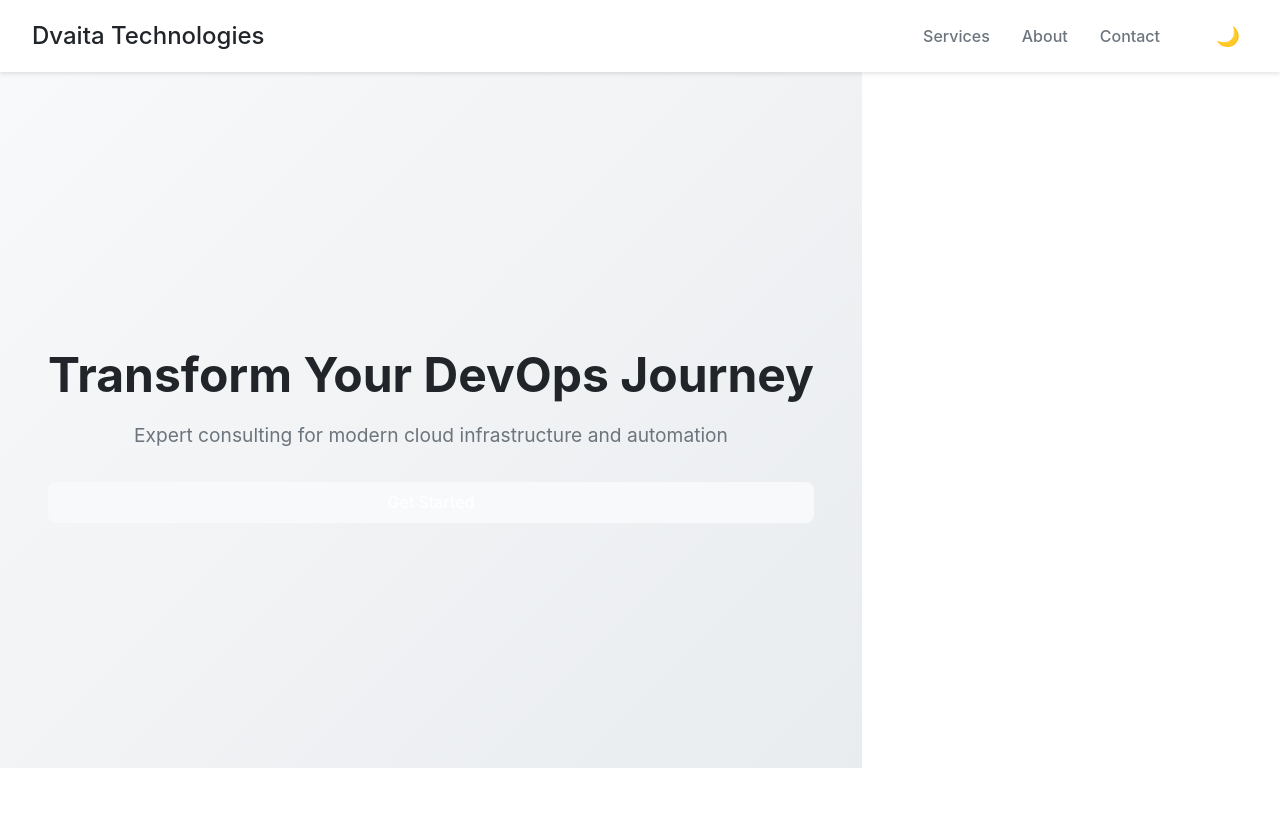
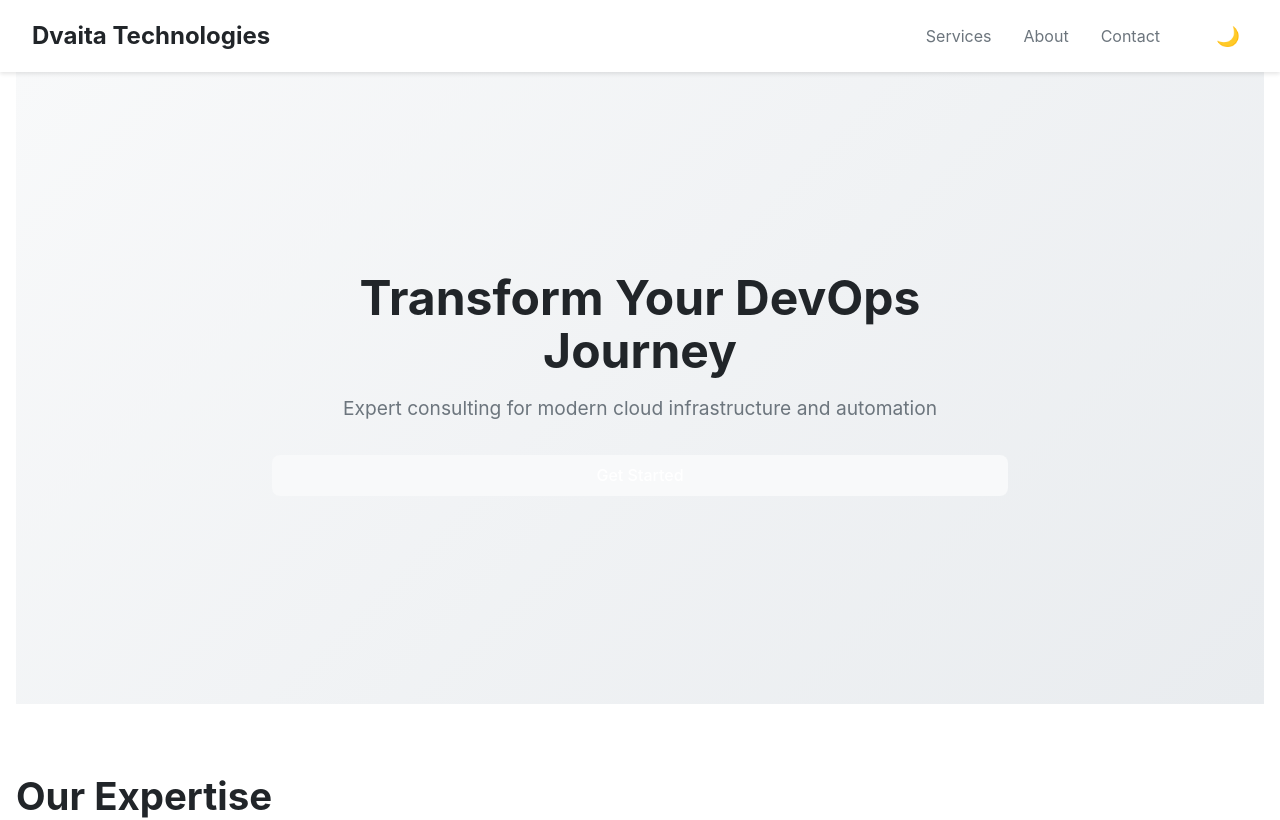
Before and after one commit to DvaitaTech/website, a React (Vite) app: page / in a window 1280 px wide. Shown: the top 820 px of the page. Built offline with nearby package versions, Linux system fonts and the light colour scheme.

Commit message:
ui fixes

```diff
--- a/src/App.css
+++ b/src/App.css
@@ -1,7 +1,20 @@
 .app {
   min-height: 100vh;
+  width: 100%;
+  overflow-x: hidden;
 }
 
 .main-content {
   padding-top: 4rem;
+  width: 100%;
+  max-width: 1400px;
+  margin: 0 auto;
+  padding-left: 1rem;
+  padding-right: 1rem;
 }
+
+@media (max-width: 768px) {
+  .main-content {
+    padding-top: 3rem;
+  }
+}
--- a/src/index.css
+++ b/src/index.css
@@ -15,26 +15,44 @@
   -moz-osx-font-smoothing: grayscale;
 }
 
-a {
-  font-weight: 500;
-  color: #646cff;
-  text-decoration: inherit;
+* {
+  box-sizing: border-box;
+  margin: 0;
+  padding: 0;
 }
-a:hover {
-  color: #535bf2;
+
+html {
+  font-size: 16px;
+}
+
+@media (max-width: 768px) {
+  html {
+    font-size: 14px;
+  }
 }
 
 body {
   margin: 0;
-  display: flex;
-  place-items: center;
   min-width: 320px;
   min-height: 100vh;
+  overflow-x: hidden;
 }
 
 h1 {
-  font-size: 3.2em;
+  font-size: clamp(2rem, 5vw, 3.2em);
   line-height: 1.1;
+}
+
+h2 {
+  font-size: clamp(1.5rem, 4vw, 2.4em);
+}
+
+h3 {
+  font-size: clamp(1.2rem, 3vw, 1.8em);
+}
+
+p {
+  font-size: clamp(1rem, 2vw, 1.1rem);
 }
 
 button {
@@ -44,16 +62,24 @@ button {
   font-size: 1em;
   font-weight: 500;
   font-family: inherit;
-  background-color: #1a1a1a;
+  background-color: var(--button-bg);
+  color: var(--button-text);
   cursor: pointer;
   transition: border-color 0.25s;
 }
+
 button:hover {
   border-color: #646cff;
 }
+
 button:focus,
 button:focus-visible {
   outline: 4px auto -webkit-focus-ring-color;
+}
+
+img {
+  max-width: 100%;
+  height: auto;
 }
 
 @media (prefers-color-scheme: light) {
--- a/src/styles/theme.css
+++ b/src/styles/theme.css
@@ -18,6 +18,10 @@
   /* Shadow */
   --shadow-sm: 0 2px 4px rgba(0,0,0,0.1);
   --shadow-md: 0 4px 6px rgba(0,0,0,0.1);
+
+  /* Button Colors */
+  --button-bg: var(--primary-100);
+  --button-text: var(--neutral-100);
 }
 
 [data-theme='dark'] {
@@ -37,4 +41,8 @@
 
   --shadow-sm: 0 2px 4px rgba(0,0,0,0.3);
   --shadow-md: 0 4px 6px rgba(0,0,0,0.3);
+
+  /* Button Colors for Dark Mode */
+  --button-bg: var(--primary-200);
+  --button-text: var(--neutral-100);
 }
```
